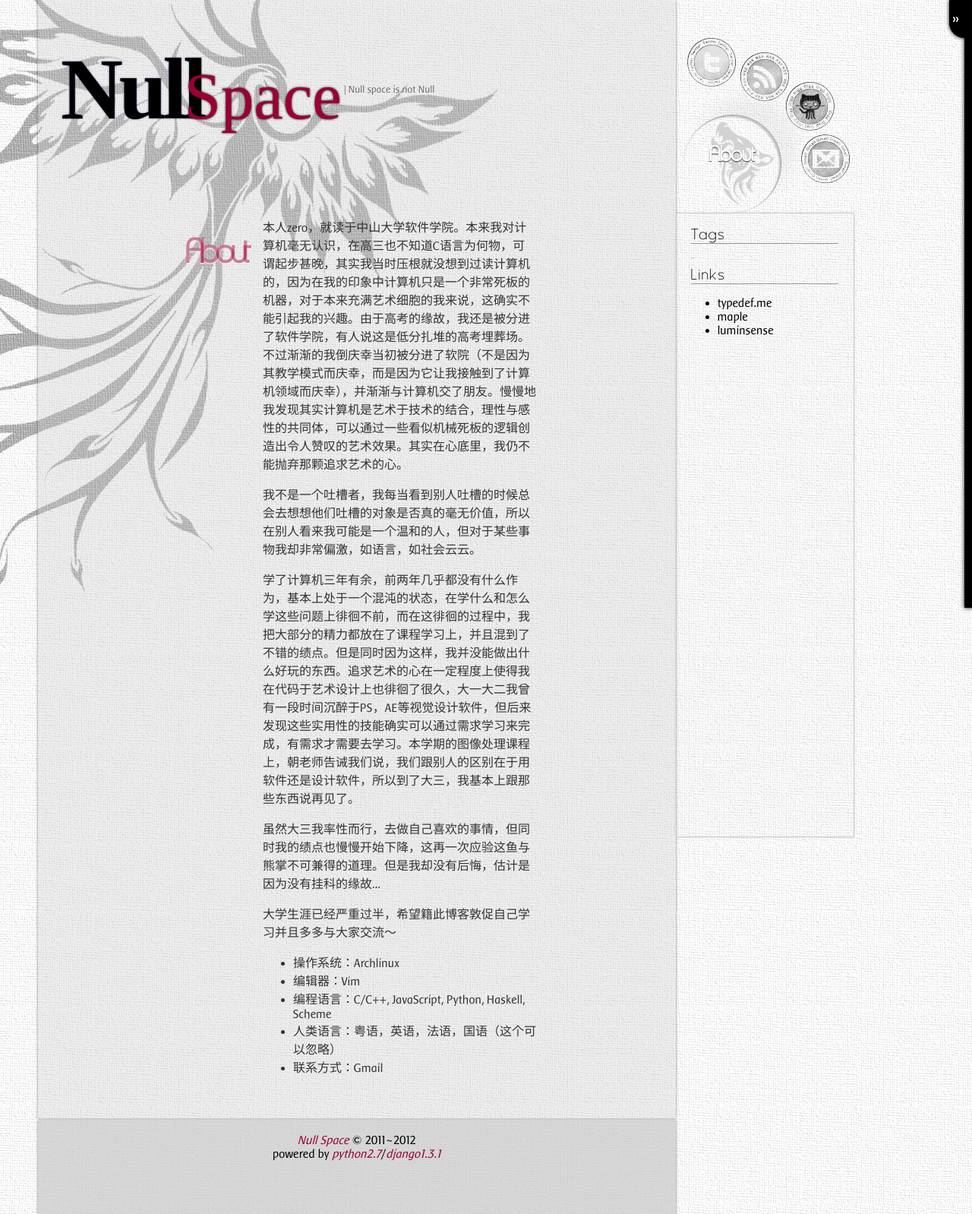
After one commit to Aquietzero/NullSpace, a Django app: template templates/about.html in a window 1280 px wide. The commit adds this page. Shown: the whole page at 76% size. Run offline with Django 3.2, Linux system fonts and the light colour scheme; the template is opened without the code that fills it: most values are stand-ins (such as "Sample title", 1, 10 or a date in 2020); style sheets or scripts are compiled from the project's sources; some web fonts are replaced.

Commit message:
modify some styles

```diff
--- /dev/null
+++ b/media/css/about.css
@@ -0,0 +1,22 @@
+.aboutPage {
+  overflow: hidden;
+  width: 90%;
+  margin: 0 auto;
+}
+.aboutTitle {
+  float: left;
+  width: 30%;
+  text-align: right;
+  font-size: 40pt;
+  font-family: subtitleFont;
+  font-weight: bold;
+  color: rgba(155,0,50,0.50);
+  text-shadow: 0 1px 1px #fff;
+  letter-spacing: -3px;
+}
+.about {
+  float: left;
+  width: 50%;
+  padding: 20px;
+  color: #333;
+}
--- a/media/css/archieve.css
+++ b/media/css/archieve.css
@@ -1,6 +1,5 @@
 .archievePage {
   overflow: hidden;
-  border-top: solid 1px #bbb;
   width: 90%;
   margin: 0 auto;
 }
@@ -11,7 +10,8 @@
   font-size: 40pt;
   font-family: subtitleFont;
   font-weight: bold;
-  color: #ccc;
+  color: rgba(155,0,50,0.50);
+  text-shadow: 0 1px 1px #fff;
   margin-left: 30px;
   margin-right: -30px;
   letter-spacing: -3px;
@@ -24,7 +24,6 @@
   list-style-type: none;
 }
 .archieve .years .year {
-  background: url("/media/img/flower.png") no-repeat;
   background-position: -20px -20px;
   padding: 10px 20px;
 }
--- a/media/css/bundle.css
+++ b/media/css/bundle.css
@@ -8,3 +8,4 @@
 @import "header.css";
 @import "fixedbar.css";
 @import "archieve.css";
+@import "about.css";
--- a/media/css/fixedbar.css
+++ b/media/css/fixedbar.css
@@ -24,24 +24,15 @@
   margin-left: 15px;
   background: url("/media/img/twitter.png") no-repeat center;
 }
-#fixedbarUp #twitter:hover {
-  background: url("/media/img/twitterHover.png") no-repeat center;
-}
 #fixedbarUp #rss {
   margin-left: 85px;
   margin-top: -45px;
   background: url("/media/img/rss.png") no-repeat center;
 }
-#fixedbarUp #rss:hover {
-  background: url("/media/img/rssHover.png") no-repeat center;
-}
 #fixedbarUp #github {
   margin-left: 145px;
   margin-top: -25px;
   background: url("/media/img/github.png") no-repeat center;
-}
-#fixedbarUp #github:hover {
-  background: url("/media/img/githubHover.png") no-repeat center;
 }
 #fixedbarUp #gmail {
   margin-left: 165px;
--- a/media/css/header.css
+++ b/media/css/header.css
@@ -23,13 +23,13 @@
   font-size: 85pt;
   font-weight: bold;
   text-shadow: 0 0 2px rgba(0,0,100,0.90);
-  letter-spacing: -10px;
+  letter-spacing: -5px;
 }
 #NullSpace #Space {
   font-family: spaceFont;
   font-size: 65pt;
   z-index: -50;
-  margin-left: -45px;
+  margin-left: -25px;
   margin-top: 30px;
   color: #9b0032;
   text-shadow: 0 0 3px #000;
--- a/media/css/pagination.css
+++ b/media/css/pagination.css
@@ -18,5 +18,5 @@
   color: #301;
 }
 .pagination .current p a:hover {
-  color: #603;
+  color: #036;
 }
--- a/media/css/post.css
+++ b/media/css/post.css
@@ -36,6 +36,7 @@
   text-shadow: 0 0 1px #036;
 }
 .post .postHeading .postTime {
+  font-family: sansSerifFont;
   float: left;
   background: transparent;
   width: 75px;
@@ -57,7 +58,6 @@
   color: #fff;
   font-weight: bold;
   font-size: 20pt;
-  font-family: sans-serif;
 }
 .post .postHeading .postTime .createdDayWrapper {
   background-color: #903;
@@ -71,7 +71,6 @@
   color: #903;
   font-weight: bold;
   font-size: 15pt;
-  font-family: sans-serif;
   text-shadow: 0 1px 1px rgba(0,0,0,0.50);
 }
 .post .postBody {
@@ -154,26 +153,26 @@
 .postButtons .prevButton:hover,
 .postButtons .nextButton:hover,
 .postButtons .homeButton:hover {
-  background-color: rgba(150,0,50,0.30);
+  background-color: rgba(0,50,100,0.30);
   text-shadow: 0 0 2px #333;
   cursor: pointer;
 }
 .postButtons .prevButton:hover a,
 .postButtons .nextButton:hover a,
 .postButtons .homeButton:hover a {
-  color: #960032;
+  color: #003264;
 }
 .postButtons .prevButton {
   -moz-border-radius-topleft: 100px;
   -moz-border-radius-bottomleft: 100px;
-  -webkit-border-radius-topleft: 100px;
-  -webkit-border-radius-bottomleft: 100px;
+  -webkit-border-top-left-radius: 100px;
+  -webkit-border-bottom-left-radius: 100px;
 }
 .postButtons .nextButton {
   -moz-border-radius-topright: 100px;
   -moz-border-radius-bottomright: 100px;
-  -webkit-border-radius-topright: 100px;
-  -webkit-border-radius-bottomright: 100px;
+  -webkit-border-top-right-radius: 100px;
+  -webkit-border-bottom-right-radius: 100px;
 }
 .postButtons .homeButton {
   background-color: rgba(150,150,150,0.50);
--- a/media/css/sidebar.css
+++ b/media/css/sidebar.css
@@ -27,6 +27,10 @@
   color: #333;
   text-decoration: none;
 }
+#sidebarContent .sidebarTitle a:hover {
+  color: #036;
+  text-shadow: 0 0 1px rgba(0,50,100,0.30);
+}
 #sidebarContent .month,
 #sidebarContent .category {
   font-weight: bold;
@@ -54,6 +58,7 @@
 #sidebarContent .month a:hover,
 #sidebarContent .category a:hover {
   color: #036;
+  text-shadow: 0 0 1px rgba(0,50,100,0.30);
 }
 #sidebarContent .year {
   font-weight: bold;
--- /dev/null
+++ b/media/stylus/about.styl
@@ -0,0 +1,21 @@
+.aboutPage
+  overflow hidden
+  width 90%
+  margin 0 auto
+
+.aboutTitle
+  float left
+  width 30%
+  text-align right
+  font-size 40pt
+  font-family subtitleFont
+  font-weight bold
+  color rgba(155, 0, 50, 0.5)
+  text-shadow 0 1px 1px white
+  letter-spacing -3px
+
+.about
+  float left
+  width 50%
+  padding 20px
+  color #333333
--- a/media/stylus/archieve.styl
+++ b/media/stylus/archieve.styl
@@ -1,6 +1,5 @@
 .archievePage
   overflow hidden
-  border-top solid 1px #BBBBBB
   width 90%
   margin 0 auto
 
@@ -11,7 +10,8 @@
   font-size 40pt
   font-family subtitleFont
   font-weight bold
-  color #CCCCCC
+  color rgba(155, 0, 50, 0.5)
+  text-shadow 0 1px 1px white
   margin-left 30px
   margin-right -30px
   letter-spacing -3px
@@ -24,7 +24,6 @@
     list-style-type none
 
     .year
-      background url('/media/img/flower.png') no-repeat
       background-position -20px -20px
       padding 10px 20px
 
--- a/media/stylus/fixedbar.styl
+++ b/media/stylus/fixedbar.styl
@@ -23,29 +23,21 @@
   #twitter
     margin-left 15px
     background url('/media/img/twitter.png') no-repeat center
-    &:hover
-      background url('/media/img/twitterHover.png') no-repeat center
 
   #rss
     margin-left 85px
     margin-top -45px
     background url('/media/img/rss.png') no-repeat center
-    &:hover
-      background url('/media/img/rssHover.png') no-repeat center
 
   #github
     margin-left 145px
     margin-top -25px
     background url('/media/img/github.png') no-repeat center
-    &:hover
-      background url('/media/img/githubHover.png') no-repeat center
 
   #gmail
     margin-left 165px
     margin-top 5px
     background url('/media/img/gmail.png') no-repeat center
-    //&:hover
-    //  background url('/media/img/gmailHover.png')
 
   #about
     min-width 128px
--- a/media/stylus/header.styl
+++ b/media/stylus/header.styl
@@ -23,13 +23,13 @@
     font-size 85pt
     font-weight bold
     text-shadow 0 0 2px rgba(0, 0, 100, 0.9)
-    letter-spacing -10px
+    letter-spacing -5px
 
   #Space
     font-family spaceFont
     font-size 65pt
     z-index -50
-    margin-left -45px
+    margin-left -25px
     margin-top 30px
     color rgba(155, 0, 50, 1)
     text-shadow 0 0 3px black
--- a/media/stylus/pagination.styl
+++ b/media/stylus/pagination.styl
@@ -18,4 +18,4 @@
       color #330011
 
       &:hover
-        color #660033
+        color #003366
--- a/media/stylus/post.styl
+++ b/media/stylus/post.styl
@@ -41,6 +41,7 @@ postTimeSize = 75px
 
 
     .postTime
+      font-family sansSerifFont
       float left
       //position relative
       //top -25px
@@ -67,7 +68,6 @@ postTimeSize = 75px
           color white
           font-weight bold
           font-size 20pt
-          font-family sans-serif
 
       .createdDayWrapper
         background-color #990033
@@ -81,7 +81,6 @@ postTimeSize = 75px
           color #990033
           font-weight bold
           font-size 15pt
-          font-family sans-serif
           text-shadow 0 1px 1px rgba(0, 0, 0, 0.5)
 
   .postBody
@@ -154,24 +153,24 @@ postTimeSize = 75px
       text-decoration none
 
     &:hover
-      background-color rgba(150, 0, 50, 0.3)
+      background-color rgba(0, 50, 100, 0.3)
       text-shadow 0 0 2px #333333
       cursor pointer
 
       a
-        color rgba(150, 0, 50, 1)
+        color rgba(0, 50, 100, 1)
 
   .prevButton
     -moz-border-radius-topleft 100px
     -moz-border-radius-bottomleft 100px
-    -webkit-border-radius-topleft 100px
-    -webkit-border-radius-bottomleft 100px
+    -webkit-border-top-left-radius 100px
+    -webkit-border-bottom-left-radius 100px
 
   .nextButton
     -moz-border-radius-topright 100px
     -moz-border-radius-bottomright 100px
-    -webkit-border-radius-topright 100px
-    -webkit-border-radius-bottomright 100px
+    -webkit-border-top-right-radius 100px
+    -webkit-border-bottom-right-radius 100px
 
   .homeButton
     background-color rgba(150, 150, 150, 0.5)
--- a/media/stylus/sidebar.styl
+++ b/media/stylus/sidebar.styl
@@ -27,6 +27,9 @@
     a
       color #333333
       text-decoration none
+      &:hover
+        color #003366
+        text-shadow 0 0 1px rgba(0, 50, 100, 0.3)
 
   .month
   .category
@@ -52,6 +55,7 @@
 
       &:hover
         color #003366
+        text-shadow 0 0 1px rgba(0, 50, 100, 0.3)
 
   .year
     font-weight bold
--- /dev/null
+++ b/templates/about.html
@@ -0,0 +1,26 @@
+{% extends 'frame.html' %}
+
+{% block mainContent %}
+<div class="aboutPage">
+  <div class="aboutTitle">
+    <p>About</p>
+  </div>
+
+  <div class="about">
+    <p>本人zero，就读于中山大学软件学院。本来我对计算机毫无认识，在高三也不知道C语言为何物，可谓起步甚晚，其实我当时压根就没想到过读计算机的，因为在我的印象中计算机只是一个非常死板的机器，对于本来充满艺术细胞的我来说，这确实不能引起我的兴趣。由于高考的缘故，我还是被分进了软件学院，有人说这是低分扎堆的高考埋葬场。不过渐渐的我倒庆幸当初被分进了软院（不是因为其教学模式而庆幸，而是因为它让我接触到了计算机领域而庆幸），并渐渐与计算机交了朋友。慢慢地我发现其实计算机是艺术于技术的结合，理性与感性的共同体，可以通过一些看似机械死板的逻辑创造出令人赞叹的艺术效果。其实在心底里，我仍不能抛弃那颗追求艺术的心。</p>
+    <p>我不是一个吐槽者，我每当看到别人吐槽的时候总会去想想他们吐槽的对象是否真的毫无价值，所以在别人看来我可能是一个温和的人，但对于某些事物我却非常偏激，如语言，如社会云云。</p>
+    <p>学了计算机三年有余，前两年几乎都没有什么作为，基本上处于一个混沌的状态，在学什么和怎么学这些问题上徘徊不前，而在这徘徊的过程中，我把大部分的精力都放在了课程学习上，并且混到了不错的绩点。但是同时因为这样，我并没能做出什么好玩的东西。追求艺术的心在一定程度上使得我在代码于艺术设计上也徘徊了很久，大一大二我曾有一段时间沉醉于PS，AE等视觉设计软件，但后来发现这些实用性的技能确实可以通过需求学习来完成，有需求才需要去学习。本学期的图像处理课程上，朝老师告诫我们说，我们跟别人的区别在于用软件还是设计软件，所以到了大三，我基本上跟那些东西说再见了。</p>
+    <p>虽然大三我率性而行，去做自己喜欢的事情，但同时我的绩点也慢慢开始下降，这再一次应验这鱼与熊掌不可兼得的道理。但是我却没有后悔，估计是因为没有挂科的缘故...</p>
+    <p>大学生涯已经严重过半，希望籍此博客敦促自己学习并且多多与大家交流～</p>
+
+    <ul>
+      <li>操作系统：Archlinux</li>
+      <li>编辑器：Vim</li>
+      <li>编程语言：C/C++, JavaScript, Python, Haskell, Scheme</li>
+      <li>人类语言：粤语，英语，法语，国语（这个可以忽略）</li>
+      <li>联系方式：Gmail</li>
+    </ul>
+
+  </div>
+</div>
+{% endblock %}
--- a/templates/fixedbar.html
+++ b/templates/fixedbar.html
@@ -1,19 +1,19 @@
 <div id="fixedbar">
 
   <div id="fixedbarUp">
-    <a id="twitter" href="https://github.com/Aquietzero">
+    <a id="twitter" href="https://twitter.com/#!/zhaoyunhaosss">
       <img src="/media/img/twitterHover.png" alt="twitter" />
     </a>
-    <a id="rss" href="https://github.com/Aquietzero">
+    <a id="rss" href="/atom.xml">
       <img src="/media/img/rssHover.png" alt="rss" />
     </a>
     <a id="github" href="https://github.com/Aquietzero">
       <img src="/media/img/githubHover.png" alt="github" />
     </a>
-    <a id="gmail" href="https://github.com/Aquietzero">
+    <a id="gmail" href="https://plus.google.com/118445658726251036982/posts">
       <img src="/media/img/gmailHover.png" alt="gmail" />
     </a>
-    <a id="about" href="/about/">About</a>
+    <a id="about" href="/index/about">About</a>
   </div>
 
   <div id="fixedbarDown">
```
Also changed, not shown: blogs/views.py (+11 -1 lines), media/js/sidebar.js (+18 -11 lines), 1 other file.
